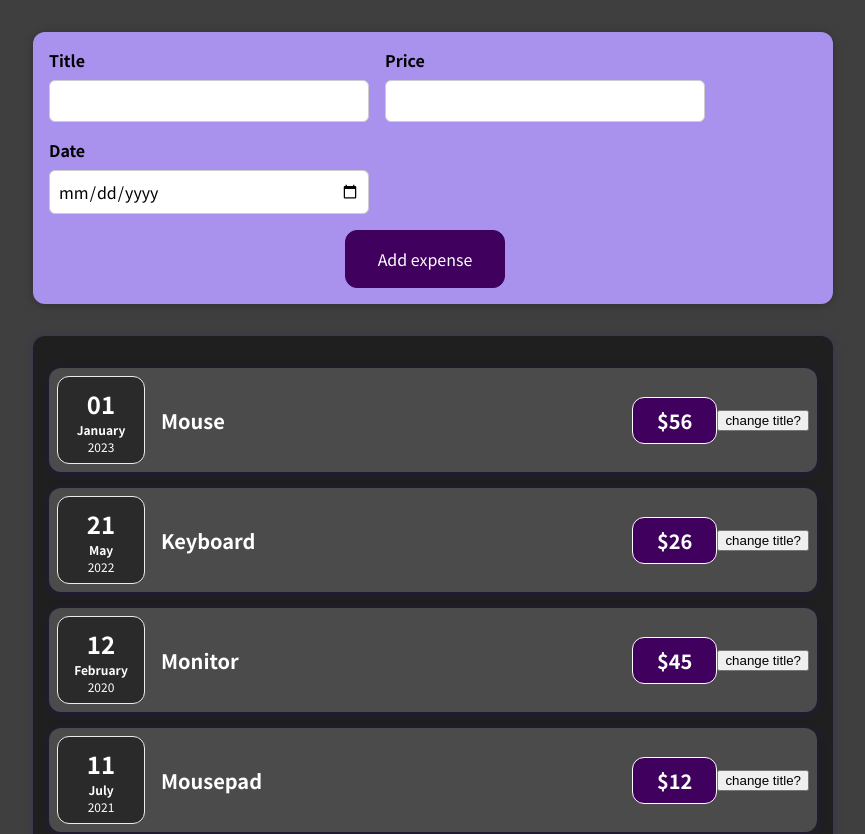
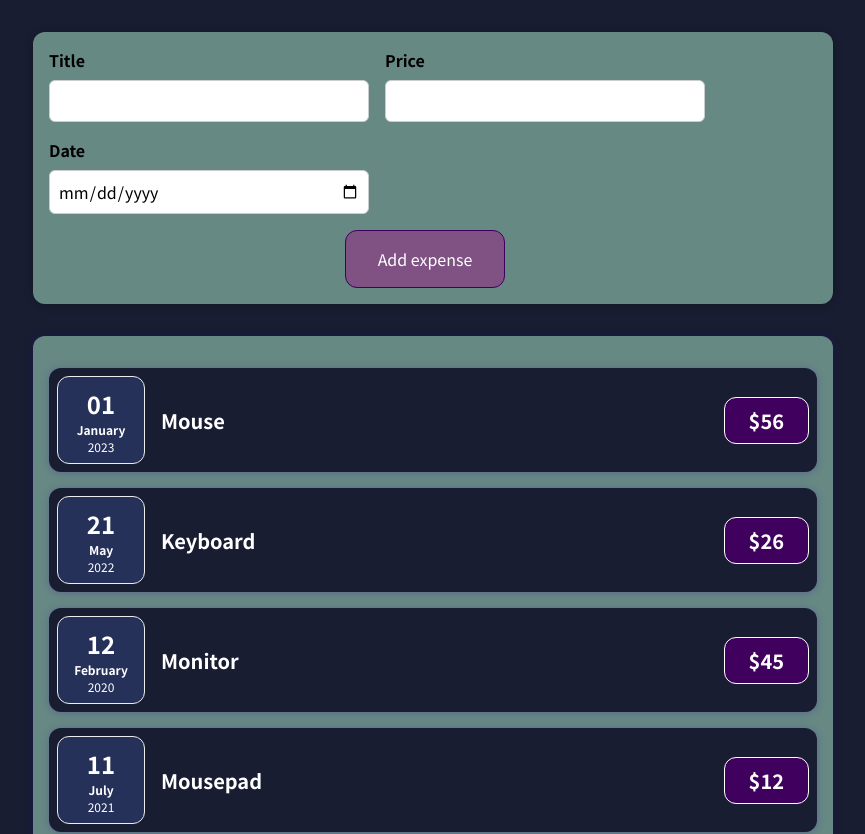
Before and after one commit to sohamdata/expense-tracker, a React (Create React App) app: page / in a window 1280 px wide. Shown: the top 834 px of the page, without its empty margins (207-1072 px from the left). Built offline with nearby package versions, Linux system fonts and the light colour scheme.

Commit message:
init add expense

```diff
--- a/src/App.css
+++ b/src/App.css
@@ -32,6 +32,7 @@
   from {
     transform: rotate(0deg);
   }
+
   to {
     transform: rotate(360deg);
   }
--- a/src/App.js
+++ b/src/App.js
@@ -11,7 +11,12 @@ function App() {
     { id: 'e5', title: 'Chair', amount: 12, date: new Date(2022, 5, 7) },
   ];
 
+  const addExpense = (expense) => {
+    console.log("in app.js")
+    console.log(expense)
+  }
   return (
+
     <div>
       <NewExpense />
       <Expenses items={expenses} />
--- a/src/components/Expenses/ExpenseDate.css
+++ b/src/components/Expenses/ExpenseDate.css
@@ -4,7 +4,7 @@
     width: 5.5rem;
     height: 5.5rem;
     border: 1px solid #ececec;
-    background-color: #2a2a2a;
+    background-color: #263159;
     color: white;
     border-radius: 12px;
     align-items: center;
--- a/src/components/Expenses/ExpenseItem.css
+++ b/src/components/Expenses/ExpenseItem.css
@@ -5,7 +5,7 @@
     padding: 0.5rem;
     margin: 1rem 0;
     border-radius: 12px;
-    background-color: #4b4b4b;
+    background-color: #181D31;
 }
 
 .expense-item__description {
--- a/src/components/Expenses/ExpenseItem.js
+++ b/src/components/Expenses/ExpenseItem.js
@@ -4,18 +4,13 @@ import ExpenseDate from "./ExpenseDate";
 import Card from "../UI/Card";
 
 function ExpenseItem(props) {
-    const [title, setTitle] = useState(props.title)
-    const clickHandler = () => {
-        setTitle("billions")
-    };
     return (
         <Card className="expense-item">
             <ExpenseDate date={props.date}></ExpenseDate>
             <div className="expense-item__description">
-                <h2>{title}</h2>
+                <h2>{props.title}</h2>
                 <div className="expense-item__price">${props.amount}</div>
             </div>
-            <button onClick={clickHandler}>change title?</button>
         </Card >
     );
 }
--- a/src/components/Expenses/Expenses.css
+++ b/src/components/Expenses/Expenses.css
@@ -1,6 +1,6 @@
 .expenses {
     padding: 1rem;
-    background-color: rgb(31, 31, 31);
+    background-color: #678983;
     margin: 2rem auto;
     width: 50rem;
     max-width: 95%;
--- a/src/components/NewExpense/ExpenseForm.js
+++ b/src/components/NewExpense/ExpenseForm.js
@@ -1,20 +1,71 @@
+import { useState } from "react"
 import "./ExpenseForm.css"
 
-function ExpenseForm() {
+function ExpenseForm(props) {
+
+    const [title, setTitle] = useState("");
+    const [price, setPrice] = useState("");
+    const [date, setDate] = useState("");
+
+    // alternatively,
+    // const [userInput, setUserInput] = useState({
+    //     title: "", price: "", date: ""
+    // })
+
+    function addTitle(event) {
+        setTitle(event.target.value)
+
+        // in some cases, the below may result in wrong result, as it depends on the previous state
+        // setUserInput({
+        //     ...userInput,
+        //     title: event.target.value
+        // })
+
+        // solution:
+        // setUserInput((prevState) => {
+        //     return {
+        //         ...prevState,
+        //         title: event.target.value
+        //     }
+        // })
+
+    }
+    function addPrice(event) {
+        setPrice(event.target.value)
+    }
+    function addDate(event) {
+        setDate(event.target.value)
+    }
+
+    function submitForm(event) {
+        event.preventDefault()
+
+        const expenseData = {
+            title: title,
+            price: price,
+            date: new Date(date)
+        }
+
+        props.onSaveExpenseData(expenseData)
+
+        console.log(expenseData)
+        setTitle(''); setPrice(''); setDate('');
+    }
+
     return (
-        <form>
+        <form onSubmit={submitForm}>
             <div className="new-expense__controls">
                 <div className="new-expense__control">
                     <label>Title</label>
-                    <input type="text"></input>
+                    <input type="text" value={title} onChange={addTitle}></input>
                 </div>
                 <div className="new-expense__control">
                     <label>Price</label>
-                    <input type="number" min="0.01" step="0.01"></input>
+                    <input type="number" min="0.01" step="0.01" value={price} onChange={addPrice}></input>
                 </div>
                 <div className="new-expense__control">
                     <label>Date</label>
-                    <input type="date" min="2019-01-01" max="2022-12-31"></input>
+                    <input type="date" min="2019-01-01" max="2022-12-31" value={date} onChange={addDate}></input>
                 </div>
             </div>
             <button type="submit" className="new-expense__actions">Add expense</button>
--- a/src/components/NewExpense/NewExpense.css
+++ b/src/components/NewExpense/NewExpense.css
@@ -1,5 +1,5 @@
 .new-expense {
-    background-color: #a892ee;
+    background-color: #678983;
     padding: 1rem;
     margin: 2rem auto;
     width: 50rem;
@@ -14,7 +14,7 @@
     cursor: pointer;
     padding: 1rem 2rem;
     border: 1px solid #40005d;
-    background-color: #40005d;
+    background-color: #7F5283;
     color: white;
     border-radius: 12px;
     margin-right: 1rem;
@@ -27,7 +27,7 @@
 }
 
 .new-expense button.alternative {
-    color: #220131;
+    color: #7F5283;
     border-color: transparent;
     background-color: transparent;
 }
--- a/src/components/NewExpense/NewExpense.js
+++ b/src/components/NewExpense/NewExpense.js
@@ -4,9 +4,16 @@ import "./NewExpense.css"
 
 
 function NewExpense() {
+    const saveExpenseData = (enteredExpenseData) => {
+        const expenseData = {
+            ...enteredExpenseData,
+            id: Math.random().toString()
+        }
+        console.log(expenseData)
+    }
     return (
         <div className="new-expense">
-            <ExpenseForm />
+            <ExpenseForm onSaveExpenseData={saveExpenseData} />
         </div>
     )
 }
--- a/src/index.css
+++ b/src/index.css
@@ -10,5 +10,5 @@ html {
 
 body {
   margin: 0;
-  background-color: #3f3f3f;
+  background-color: #181D31;
 }
```
